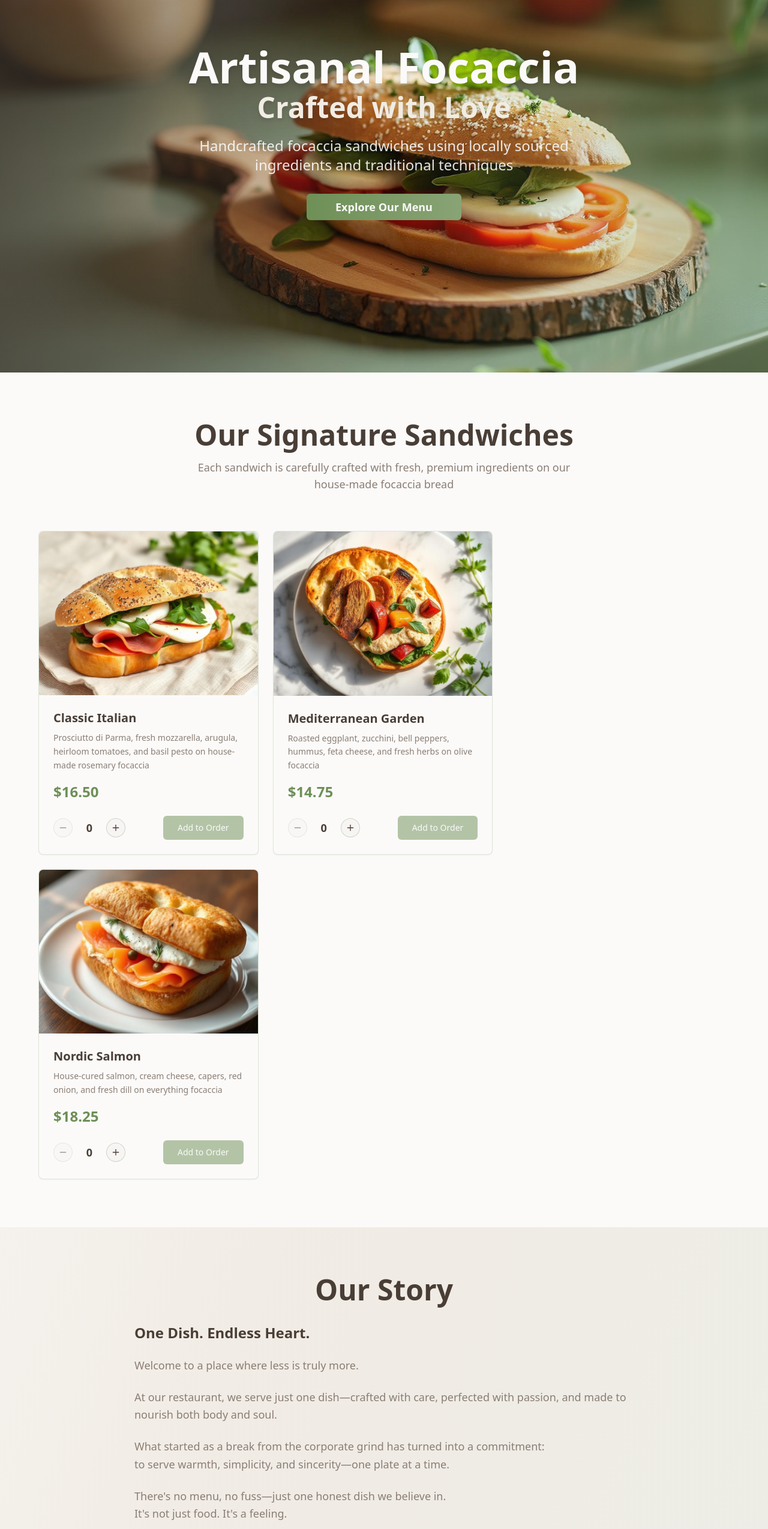
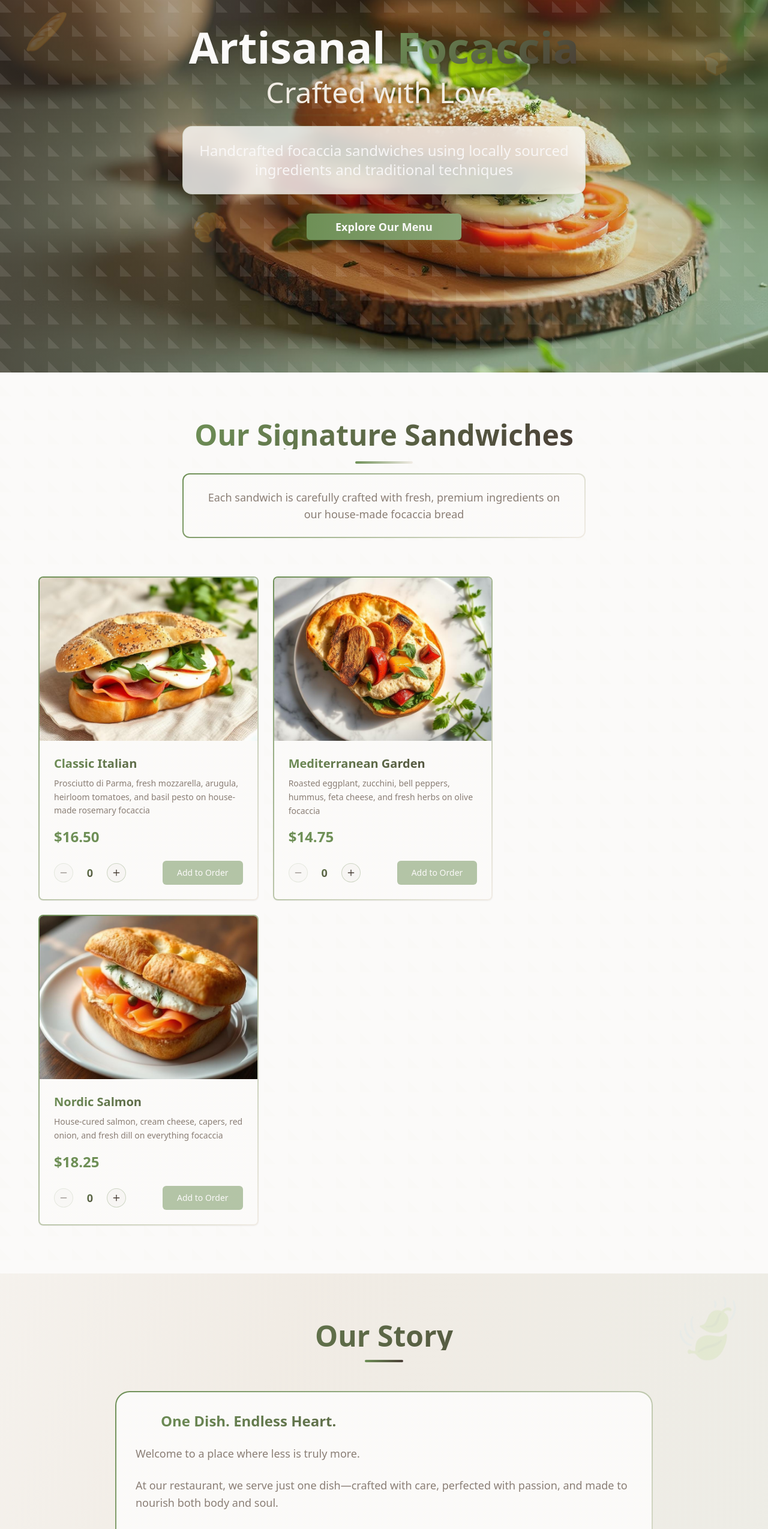
Before and after one commit to vyas09/foccacia-haven-order, a React (Vite) app: page / in a window 1280 px wide. Shown: the part 179-2728 px from the top of the page at 60% size. Built offline with nearby package versions, Linux system fonts and the light colour scheme.

Commit message:
Refactor website for creativity
Refactor the website to be more creative, incorporating a new design and potentially new features.

```diff
--- a/src/components/MenuCard.tsx
+++ b/src/components/MenuCard.tsx
@@ -28,23 +28,25 @@ export const MenuCard = ({ id, name, description, price, image, onAddToOrder }:
   };
 
   return (
-    <Card className="group hover:shadow-floating transition-all duration-300 bg-warm-white border-sage/20 overflow-hidden">
-      <div className="aspect-[4/3] overflow-hidden">
+    <Card className="group hover-lift creative-border transition-all duration-500 bg-warm-white border-sage/20 overflow-hidden relative animate-slide-up">
+      <div className="absolute inset-0 bg-gradient-floating opacity-0 group-hover:opacity-100 transition-opacity duration-500"></div>
+      <div className="aspect-[4/3] overflow-hidden relative">
         <img
           src={image}
           alt={name}
-          className="w-full h-full object-cover group-hover:scale-105 transition-transform duration-300"
+          className="w-full h-full object-cover group-hover:scale-110 transition-transform duration-700"
         />
+        <div className="absolute inset-0 bg-gradient-to-t from-earth-brown/20 via-transparent to-transparent opacity-0 group-hover:opacity-100 transition-opacity duration-500"></div>
       </div>
-      <CardContent className="p-6">
+      <CardContent className="p-6 relative z-10">
         <div className="space-y-4">
           <div>
-            <h3 className="text-xl font-semibold text-earth-brown mb-2">{name}</h3>
+            <h3 className="text-xl font-semibold text-gradient mb-2 group-hover:animate-shimmer">{name}</h3>
             <p className="text-soft-gray text-sm leading-relaxed">{description}</p>
           </div>
 
           <div className="flex items-center justify-between">
-            <span className="text-2xl font-bold text-sage">${price.toFixed(2)}</span>
+            <span className="text-2xl font-bold text-sage group-hover:animate-pulse-glow">${price.toFixed(2)}</span>
           </div>
 
           <div className="flex items-center justify-between pt-2">
@@ -54,12 +56,12 @@ export const MenuCard = ({ id, name, description, price, image, onAddToOrder }:
               size="icon"
               onClick={() => handleQuantityChange(quantity - 1)}
               disabled={quantity === 0}
-                className="h-8 w-8 rounded-full border-sage/30 hover:bg-sage-light hover:text-warm-white"
+              className="h-8 w-8 rounded-full border-sage/30 hover:bg-sage-light hover:text-warm-white transition-all duration-300 hover:scale-110"
             >
               <Minus className="h-4 w-4" />
             </Button>
 
-              <span className="text-lg font-semibold min-w-[2rem] text-center text-earth-brown">
+            <span className="text-lg font-semibold min-w-[2rem] text-center text-gradient animate-bounce-in">
               {quantity}
             </span>
 
@@ -67,7 +69,7 @@ export const MenuCard = ({ id, name, description, price, image, onAddToOrder }:
               variant="outline"
               size="icon"
               onClick={() => handleQuantityChange(quantity + 1)}
-                className="h-8 w-8 rounded-full border-sage/30 hover:bg-sage-light hover:text-warm-white"
+              className="h-8 w-8 rounded-full border-sage/30 hover:bg-sage-light hover:text-warm-white transition-all duration-300 hover:scale-110"
             >
               <Plus className="h-4 w-4" />
             </Button>
@@ -77,9 +79,10 @@ export const MenuCard = ({ id, name, description, price, image, onAddToOrder }:
               variant="sage"
               onClick={handleAddToOrder}
               disabled={quantity === 0}
-              className="px-6"
+              className="px-6 hover-lift relative overflow-hidden group"
             >
-              Add to Order
+              <span className="relative z-10">Add to Order</span>
+              <div className="absolute inset-0 bg-gradient-to-r from-transparent via-white/20 to-transparent translate-x-[-100%] group-hover:translate-x-[100%] transition-transform duration-700"></div>
             </Button>
           </div>
         </div>
--- a/src/index.css
+++ b/src/index.css
@@ -50,19 +50,26 @@ All colors MUST be HSL.
     --earth-brown: 25 15% 25%;
     --soft-gray: 25 8% 50%;
 
-    /* Gradients */
+    /* Creative Gradients */
     --gradient-warm: linear-gradient(135deg, hsl(var(--warm-white)), hsl(var(--cream)));
     --gradient-sage: linear-gradient(135deg, hsl(var(--sage-light)), hsl(var(--sage)));
     --gradient-hero: linear-gradient(135deg, hsl(var(--warm-white)) 0%, hsl(var(--cream)) 50%, hsl(var(--sage-light) / 0.1) 100%);
+    --gradient-creative: conic-gradient(from 0deg at 50% 50%, hsl(var(--sage)), hsl(var(--cream)), hsl(var(--sage-light)), hsl(var(--sage)));
+    --gradient-floating: radial-gradient(ellipse at center, hsl(var(--sage) / 0.1), transparent 70%);
+    --gradient-mesh: linear-gradient(45deg, hsl(var(--cream)) 25%, transparent 25%), linear-gradient(-45deg, hsl(var(--sage) / 0.05) 25%, transparent 25%);
 
-    /* Shadows */
+    /* Enhanced Shadows */
     --shadow-soft: 0 4px 20px hsl(var(--sage) / 0.1);
     --shadow-warm: 0 8px 30px hsl(var(--earth-brown) / 0.08);
     --shadow-floating: 0 12px 40px hsl(var(--sage) / 0.15);
+    --shadow-creative: 0 20px 60px hsl(var(--sage) / 0.2), 0 8px 20px hsl(var(--earth-brown) / 0.1);
+    --shadow-glow: 0 0 30px hsl(var(--sage) / 0.3);
 
-    /* Transitions */
+    /* Enhanced Transitions */
     --transition-smooth: all 0.3s cubic-bezier(0.4, 0, 0.2, 1);
     --transition-gentle: all 0.4s cubic-bezier(0.25, 0.46, 0.45, 0.94);
+    --transition-bounce: all 0.6s cubic-bezier(0.68, -0.55, 0.265, 1.55);
+    --transition-elastic: all 0.8s cubic-bezier(0.175, 0.885, 0.32, 1.275);
 
     --radius: 0.5rem;
 
@@ -131,3 +138,94 @@ All colors MUST be HSL.
     @apply bg-background text-foreground;
   }
 }
+
+/* Creative Animation Keyframes */
+@keyframes float {
+  0%, 100% { transform: translateY(0px) rotate(0deg); }
+  50% { transform: translateY(-20px) rotate(2deg); }
+}
+
+@keyframes pulse-glow {
+  0%, 100% { box-shadow: 0 0 20px hsl(var(--sage) / 0.3); }
+  50% { box-shadow: 0 0 40px hsl(var(--sage) / 0.6), 0 0 60px hsl(var(--sage) / 0.3); }
+}
+
+@keyframes shimmer {
+  0% { background-position: -200% 0; }
+  100% { background-position: 200% 0; }
+}
+
+@keyframes bounce-in {
+  0% { transform: scale(0.3) rotate(-5deg); opacity: 0; }
+  50% { transform: scale(1.1) rotate(2deg); }
+  100% { transform: scale(1) rotate(0deg); opacity: 1; }
+}
+
+@keyframes slide-up {
+  0% { transform: translateY(50px); opacity: 0; }
+  100% { transform: translateY(0); opacity: 1; }
+}
+
+@keyframes rotate-gentle {
+  0% { transform: rotate(0deg); }
+  100% { transform: rotate(360deg); }
+}
+
+/* Creative Utility Classes */
+@layer utilities {
+  .animate-float {
+    animation: float 6s ease-in-out infinite;
+  }
+
+  .animate-pulse-glow {
+    animation: pulse-glow 3s ease-in-out infinite;
+  }
+
+  .animate-bounce-in {
+    animation: bounce-in 0.8s cubic-bezier(0.68, -0.55, 0.265, 1.55);
+  }
+
+  .animate-slide-up {
+    animation: slide-up 0.6s ease-out;
+  }
+
+  .animate-shimmer {
+    background: linear-gradient(90deg, transparent, hsl(var(--sage) / 0.1), transparent);
+    background-size: 200% 100%;
+    animation: shimmer 3s infinite;
+  }
+
+  .bg-creative-mesh {
+    background: var(--gradient-mesh);
+    background-size: 40px 40px;
+  }
+
+  .text-gradient {
+    background: linear-gradient(135deg, hsl(var(--sage)), hsl(var(--earth-brown)));
+    -webkit-background-clip: text;
+    -webkit-text-fill-color: transparent;
+    background-clip: text;
+  }
+
+  .hover-lift {
+    transition: var(--transition-bounce);
+  }
+
+  .hover-lift:hover {
+    transform: translateY(-8px) scale(1.02);
+    box-shadow: var(--shadow-creative);
+  }
+
+  .glass-effect {
+    background: hsl(var(--warm-white) / 0.8);
+    backdrop-filter: blur(12px);
+    border: 1px solid hsl(var(--sage) / 0.2);
+  }
+
+  .creative-border {
+    position: relative;
+    border: 2px solid transparent;
+    background: linear-gradient(hsl(var(--warm-white)), hsl(var(--warm-white))) padding-box,
+                linear-gradient(135deg, hsl(var(--sage)), hsl(var(--cream))) border-box;
+  }
+}
--- a/src/pages/Index.tsx
+++ b/src/pages/Index.tsx
@@ -103,47 +103,80 @@ const Index = () => {
   };
 
   return (
-    <div className="min-h-screen bg-gradient-to-br from-warm-white via-cream to-sage-light/10">
+    <div className="min-h-screen bg-gradient-to-br from-warm-white via-cream to-sage-light/10 relative overflow-x-hidden">
+      {/* Floating decorative elements */}
+      <div className="fixed inset-0 pointer-events-none z-0">
+        <div className="absolute top-20 left-10 w-32 h-32 bg-gradient-floating rounded-full animate-float opacity-30"></div>
+        <div className="absolute top-96 right-20 w-24 h-24 bg-gradient-floating rounded-full animate-float opacity-20" style={{ animationDelay: '2s' }}></div>
+        <div className="absolute bottom-96 left-1/4 w-40 h-40 bg-gradient-floating rounded-full animate-float opacity-25" style={{ animationDelay: '4s' }}></div>
+      </div>
+
       <Header onScrollToSection={scrollToSection} />
 
-      {/* Hero Section */}
+      {/* Creative Hero Section */}
       <section className="relative h-screen flex items-center justify-center overflow-hidden">
         <div
           className="absolute inset-0 bg-cover bg-center bg-no-repeat"
           style={{ backgroundImage: `url(${heroImage})` }}
         >
           <div className="absolute inset-0 bg-gradient-to-r from-earth-brown/60 via-transparent to-sage/40"></div>
+          <div className="absolute inset-0 bg-creative-mesh opacity-10"></div>
         </div>
 
-        <div className="relative z-10 text-center max-w-4xl mx-auto px-4">
-          <h1 className="text-5xl md:text-7xl font-bold text-warm-white mb-6 drop-shadow-lg">
-            Artisanal Focaccia
-            <span className="block text-cream text-3xl md:text-5xl mt-2">
-              Crafted with Love
+        {/* Floating bread icons */}
+        <div className="absolute inset-0 overflow-hidden pointer-events-none">
+          <div className="absolute top-1/4 left-10 text-6xl animate-float opacity-20">🥖</div>
+          <div className="absolute top-1/3 right-16 text-4xl animate-float opacity-15" style={{ animationDelay: '1s' }}>🍞</div>
+          <div className="absolute bottom-1/4 left-1/4 text-5xl animate-float opacity-25" style={{ animationDelay: '3s' }}>🥐</div>
+          <div className="absolute bottom-1/3 right-1/4 text-3xl animate-float opacity-20" style={{ animationDelay: '2s' }}>🌿</div>
+        </div>
+
+        <div className="relative z-10 text-center max-w-4xl mx-auto px-4 animate-slide-up">
+          <div className="mb-8">
+            <h1 className="text-5xl md:text-7xl font-bold text-warm-white mb-4 drop-shadow-lg">
+              <span className="inline-block animate-bounce-in">Artisanal</span>{" "}
+              <span className="text-gradient bg-gradient-to-r from-cream to-sage-light inline-block animate-bounce-in" style={{ animationDelay: '0.2s' }}>
+                Focaccia
               </span>
             </h1>
-          <p className="text-xl md:text-2xl text-warm-white/90 mb-8 max-w-2xl mx-auto leading-relaxed">
+            <div className="text-3xl md:text-5xl text-cream mt-2 animate-bounce-in" style={{ animationDelay: '0.4s' }}>
+              <span className="relative">
+                Crafted with Love
+                <div className="absolute -bottom-2 left-0 right-0 h-1 bg-gradient-to-r from-transparent via-cream to-transparent animate-shimmer"></div>
+              </span>
+            </div>
+          </div>
+
+          <p className="text-xl md:text-2xl text-warm-white/90 mb-8 max-w-2xl mx-auto leading-relaxed animate-slide-up glass-effect p-6 rounded-2xl" style={{ animationDelay: '0.6s' }}>
             Handcrafted focaccia sandwiches using locally sourced ingredients and traditional techniques
           </p>
+
+          <div className="animate-slide-up" style={{ animationDelay: '0.8s' }}>
             <Button
               variant="hero"
               size="lg"
               onClick={() => scrollToSection('menu')}
-            className="text-lg px-12 py-4"
+              className="text-lg px-12 py-4 hover-lift animate-pulse-glow relative overflow-hidden group"
             >
-            Explore Our Menu
+              <span className="relative z-10">Explore Our Menu</span>
+              <div className="absolute inset-0 bg-gradient-to-r from-transparent via-white/20 to-transparent translate-x-[-100%] group-hover:translate-x-[100%] transition-transform duration-1000"></div>
             </Button>
+          </div>
         </div>
       </section>
 
-      {/* Menu Section */}
-      <section ref={menuRef} className="py-20 bg-warm-white">
-        <div className="container mx-auto px-4">
-          <div className="text-center mb-16">
-            <h2 className="text-4xl md:text-5xl font-bold text-earth-brown mb-4">
+      {/* Creative Menu Section */}
+      <section ref={menuRef} className="py-20 bg-warm-white relative">
+        <div className="absolute inset-0 bg-creative-mesh opacity-5"></div>
+        <div className="container mx-auto px-4 relative z-10">
+          <div className="text-center mb-16 animate-slide-up">
+            <div className="inline-block relative mb-6">
+              <h2 className="text-4xl md:text-5xl font-bold text-gradient mb-4">
                 Our Signature Sandwiches
               </h2>
-            <p className="text-lg text-soft-gray max-w-2xl mx-auto">
+              <div className="absolute -bottom-2 left-1/2 transform -translate-x-1/2 w-24 h-1 bg-gradient-to-r from-sage to-cream rounded-full"></div>
+            </div>
+            <p className="text-lg text-soft-gray max-w-2xl mx-auto glass-effect p-6 rounded-xl creative-border">
               Each sandwich is carefully crafted with fresh, premium ingredients on our house-made focaccia bread
             </p>
           </div>
@@ -173,59 +206,77 @@ const Index = () => {
         </div>
       </section>
 
-      {/* About Section */}
-      <section ref={aboutRef} className="py-20 bg-gradient-warm">
-        <div className="container mx-auto px-4">
+      {/* Creative About Section */}
+      <section ref={aboutRef} className="py-20 bg-gradient-warm relative overflow-hidden">
+        <div className="absolute inset-0 bg-gradient-floating opacity-30"></div>
+        <div className="absolute top-10 right-10 text-8xl opacity-10 animate-float">🍃</div>
+        <div className="absolute bottom-20 left-10 text-6xl opacity-15 animate-float" style={{ animationDelay: '2s' }}>🌾</div>
+
+        <div className="container mx-auto px-4 relative z-10">
           <div className="max-w-4xl mx-auto">
-            <h2 className="text-4xl md:text-5xl font-bold text-earth-brown mb-8 text-center">
+            <div className="text-center mb-12 animate-slide-up">
+              <h2 className="text-4xl md:text-5xl font-bold text-gradient mb-4">
                 Our Story
               </h2>
-            <div className="pl-8 text-left space-y-6 text-lg text-soft-gray leading-relaxed">
-              <h2 className="text-2xl font-bold text-earth-brown">
+              <div className="w-16 h-1 bg-gradient-to-r from-sage to-earth-brown mx-auto rounded-full"></div>
+            </div>
+            <div className="glass-effect p-8 rounded-3xl creative-border animate-slide-up space-y-6 text-lg text-soft-gray leading-relaxed">
+              <h3 className="text-2xl font-bold text-gradient flex items-center gap-3">
+                <span className="animate-float">💝</span>
                 One Dish. Endless Heart.
-              </h2>
-              <p>
+              </h3>
+              <p className="animate-slide-up" style={{ animationDelay: '0.1s' }}>
                 Welcome to a place where less is truly more.
               </p>
-              <p>
+              <p className="animate-slide-up" style={{ animationDelay: '0.2s' }}>
                 At our restaurant, we serve just one dish—crafted with care, perfected with passion, and made to nourish both body and soul.
               </p>
-              <p>
+              <p className="animate-slide-up" style={{ animationDelay: '0.3s' }}>
                 What started as a break from the corporate grind has turned into a commitment:<br />
-                to serve warmth, simplicity, and sincerity—one plate at a time.
+                <span className="text-sage font-medium">to serve warmth, simplicity, and sincerity—one plate at a time.</span>
               </p>
-              <p>
+              <p className="animate-slide-up" style={{ animationDelay: '0.4s' }}>
                 There's no menu, no fuss—just one honest dish we believe in.<br />
-                It's not just food. It's a feeling.
+                <span className="text-gradient font-semibold">It's not just food. It's a feeling.</span>
               </p>
-              <p>
+              <p className="animate-slide-up" style={{ animationDelay: '0.5s' }}>
                 From the heart. For your health. Always hot. Always home.
               </p>
-              <p>
+              <div className="animate-slide-up pt-4 border-t border-sage/20" style={{ animationDelay: '0.6s' }}>
+                <p className="text-sage font-medium">
                   Cheers,<br />
-                Vikki
+                  <span className="text-2xl font-bold text-gradient">Vikki</span>
                 </p>
+              </div>
             </div>
           </div>
         </div>
       </section>
 
-      {/* Contact Section */}
-      <section ref={contactRef} className="py-20 bg-warm-white">
-        <div className="container mx-auto px-4">
-          <div className="text-center mb-16">
-            <h2 className="text-4xl md:text-5xl font-bold text-earth-brown mb-4">
+      {/* Creative Contact Section */}
+      <section ref={contactRef} className="py-20 bg-warm-white relative">
+        <div className="absolute inset-0 bg-creative-mesh opacity-5"></div>
+        <div className="absolute top-20 left-20 text-7xl opacity-10 animate-float">📞</div>
+        <div className="absolute bottom-20 right-20 text-6xl opacity-15 animate-float" style={{ animationDelay: '1s' }}>✉️</div>
+
+        <div className="container mx-auto px-4 relative z-10">
+          <div className="text-center mb-16 animate-slide-up">
+            <h2 className="text-4xl md:text-5xl font-bold text-gradient mb-4">
               Get in Touch
             </h2>
-            <p className="text-lg text-soft-gray">
+            <div className="w-20 h-1 bg-gradient-to-r from-sage to-cream mx-auto rounded-full mb-6"></div>
+            <p className="text-lg text-soft-gray glass-effect p-4 rounded-xl inline-block">
               Ready to place an order or have questions? We'd love to hear from you!
             </p>
           </div>
 
           <div className="grid md:grid-cols-2 gap-12 max-w-4xl mx-auto">
-            <Card className="bg-cream border-sage/20 shadow-soft">
+            <Card className="bg-cream border-sage/20 shadow-soft hover-lift creative-border animate-slide-up">
               <CardContent className="p-8">
-                <h3 className="text-2xl font-semibold text-earth-brown mb-6">Contact Information</h3>
+                <h3 className="text-2xl font-semibold text-gradient mb-6 flex items-center gap-3">
+                  <span className="animate-float">📋</span>
+                  Contact Information
+                </h3>
                 <div className="space-y-4">
                   <div className="flex items-center space-x-4">
                     <Phone className="h-5 w-5 text-sage" />
@@ -254,9 +305,12 @@ const Index = () => {
               </CardContent>
             </Card>
 
-            <Card className="bg-sage text-warm-white shadow-floating">
+            <Card className="bg-sage text-warm-white shadow-floating hover-lift animate-pulse-glow animate-slide-up" style={{ animationDelay: '0.2s' }}>
               <CardContent className="p-8">
-                <h3 className="text-2xl font-semibold mb-6">Order by Phone</h3>
+                <h3 className="text-2xl font-semibold mb-6 flex items-center gap-3">
+                  <span className="animate-float">📱</span>
+                  Order by Phone
+                </h3>
                 <p className="text-sage-light mb-6 leading-relaxed">
                   Call us directly to place your order or discuss custom catering options.
                   We're here to make your focaccia dreams come true!
```
Lines whose indentation alone changed are shown as unchanged.
